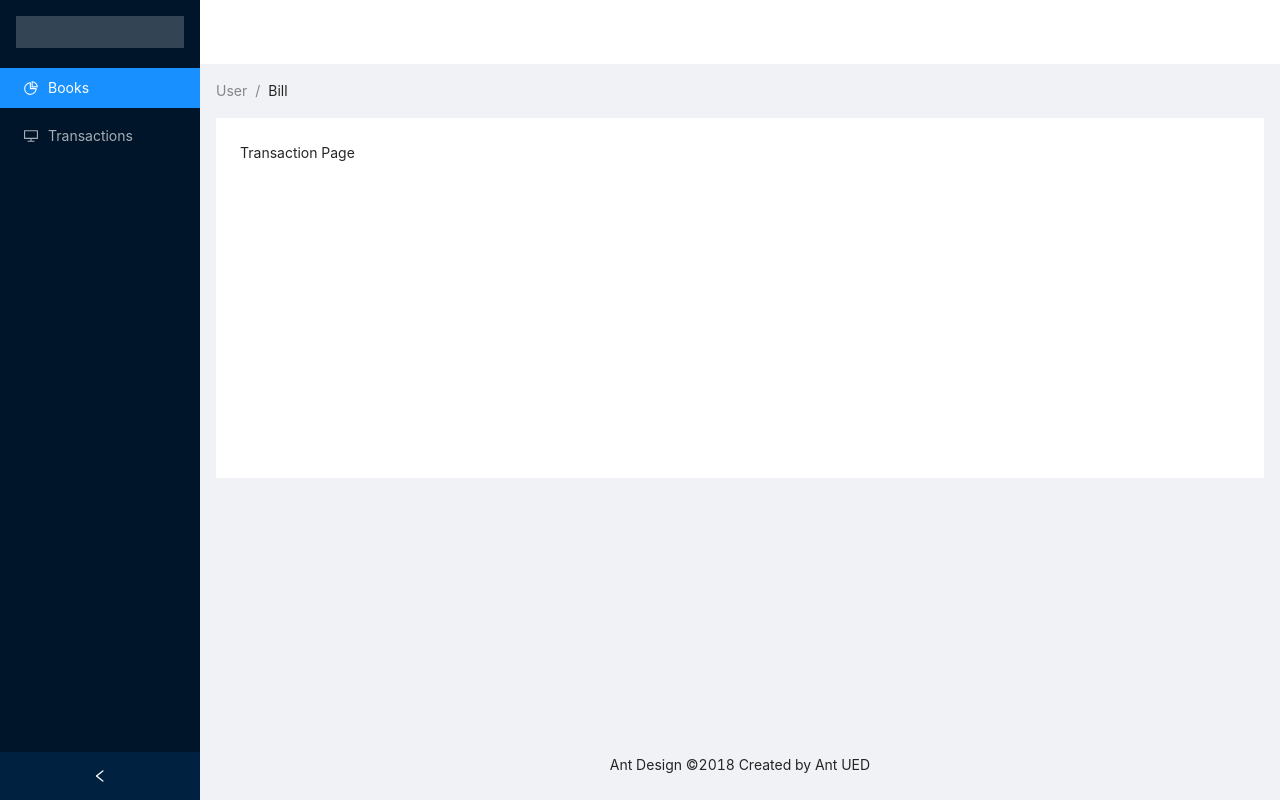
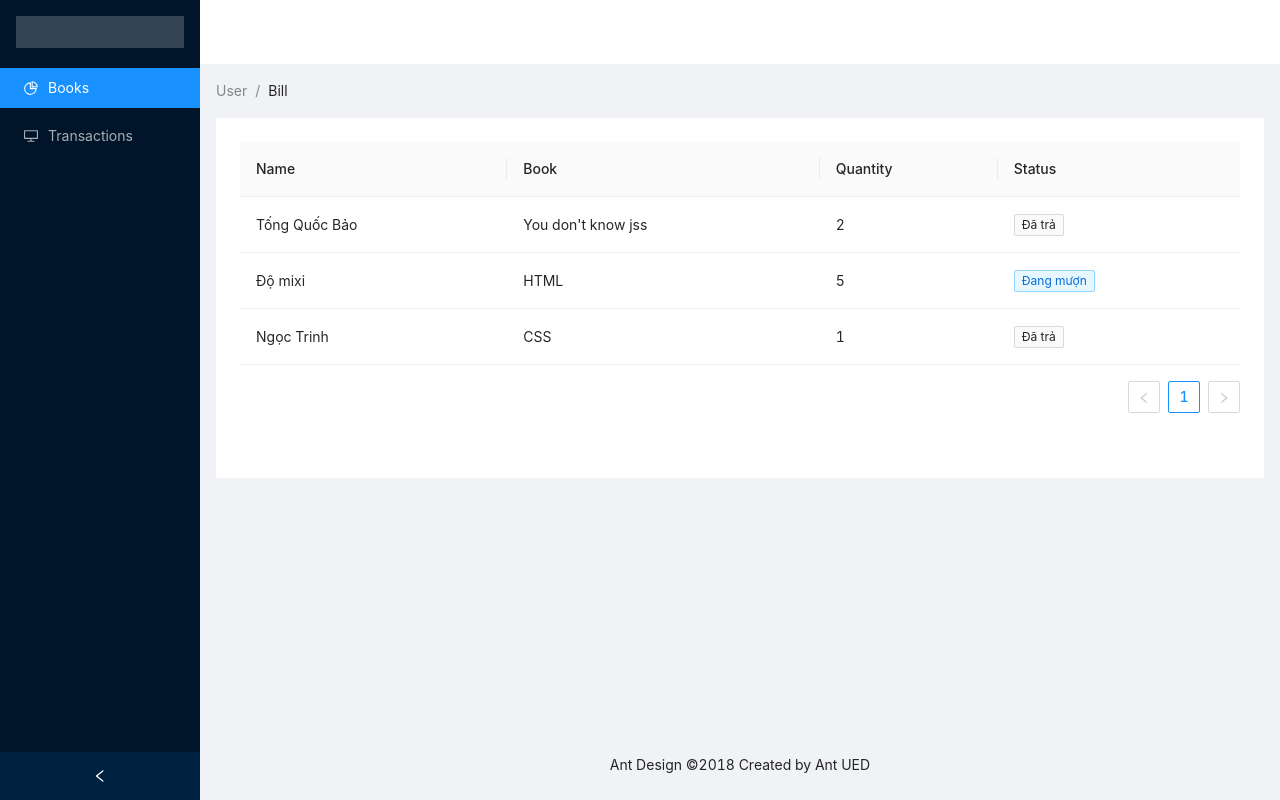
Before and after one commit to malburo/mern-books, a React (Create React App) app: page /transactions in a window 1280 px wide. Built offline with nearby package versions, Linux system fonts and the light colour scheme.

Commit message:
transaction list component

```diff
--- a/src/features/Transactions/components/TransactionList.jsx
+++ b/src/features/Transactions/components/TransactionList.jsx
@@ -0,0 +1,67 @@
+import React from 'react';
+import PropTypes from 'prop-types';
+import { Table, Tag, Space } from 'antd';
+
+const { Column } = Table;
+TransactionList.propTypes = {
+  data: PropTypes.array,
+};
+
+TransactionList.defaultProps = {
+  data: [],
+};
+
+const data = [
+  {
+    _id: '5ea91db36df37a026d6eb817',
+    userId: '5ea58cf882aa501c38ca3770',
+    bookId: '5ea64e1994a0de2bb4e83fab',
+    userName: 'Tống Quốc Bảo',
+    bookTitle: "You don't know jss",
+    quantity: 2,
+    isComplete: true,
+  },
+  {
+    _id: '5ea91db36df37a026d6eb817',
+    userId: '5ea58cf882aa501c38ca3770',
+    bookId: '5ea64e1994a0de2bb4e83fab',
+    userName: 'Độ mixi',
+    bookTitle: 'HTML',
+    quantity: 5,
+    isComplete: false,
+  },
+  {
+    _id: '5ea91db36df37a026d6eb817',
+    userId: '5ea58cf882aa501c38ca3770',
+    bookId: '5ea64e1994a0de2bb4e83fab',
+    userName: 'Ngọc Trinh',
+    bookTitle: 'CSS',
+    quantity: 1,
+    isComplete: 'false',
+  },
+];
+function TransactionList(props) {
+  return (
+    <Table dataSource={data}>
+      <Column title="Name" dataIndex="userName" key="username" />
+      <Column title="Book" dataIndex="bookTitle" key="book" />
+      <Column title="Quantity" dataIndex="quantity" key="quantity" />
+      <Column
+        title="Status"
+        dataIndex="isComplete"
+        key="status"
+        render={(text, record) => (
+          <Space size="middle">
+            {record.isComplete ? (
+              <Tag>Đã trả</Tag>
+            ) : (
+              <Tag color="blue">Đang mượn</Tag>
+            )}
+          </Space>
+        )}
+      />
+    </Table>
+  );
+}
+
+export default TransactionList;
--- a/src/features/Transactions/pages/TransactionPage/index.jsx
+++ b/src/features/Transactions/pages/TransactionPage/index.jsx
@@ -1,10 +1,11 @@
 import React from 'react';
 import PropTypes from 'prop-types';
+import TransactionList from 'features/Transactions/components/TransactionList';
 
 TransactionPage.propTypes = {};
 
 function TransactionPage(props) {
-  return <div>Transaction Page</div>;
+  return <TransactionList />;
 }
 
 export default TransactionPage;
```
